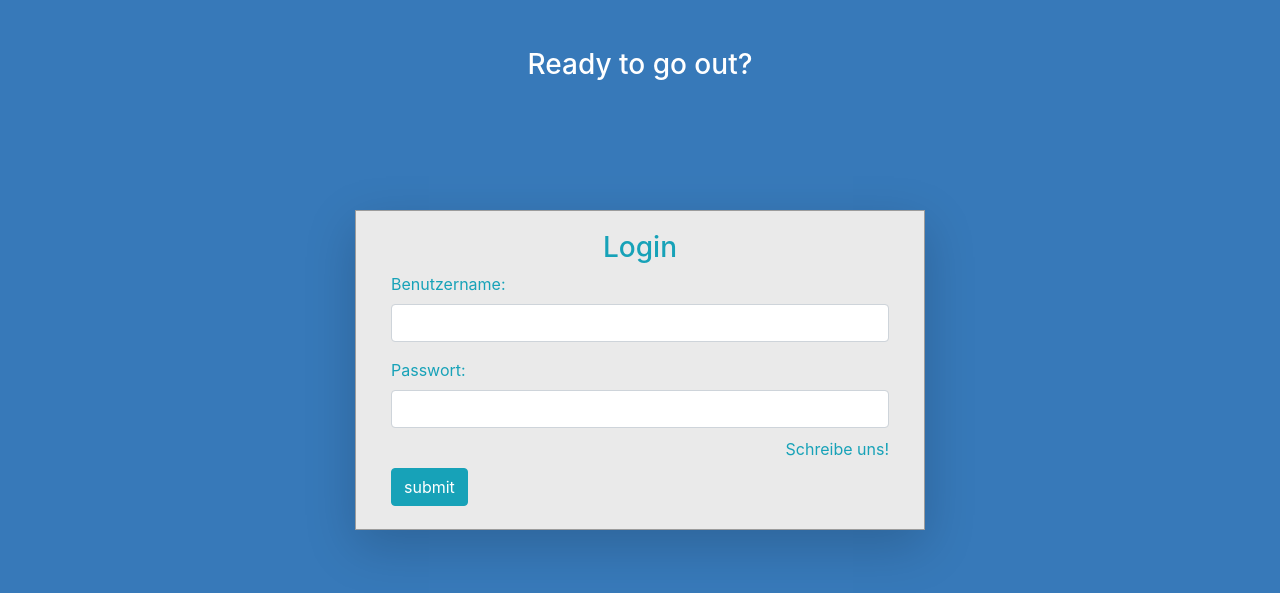
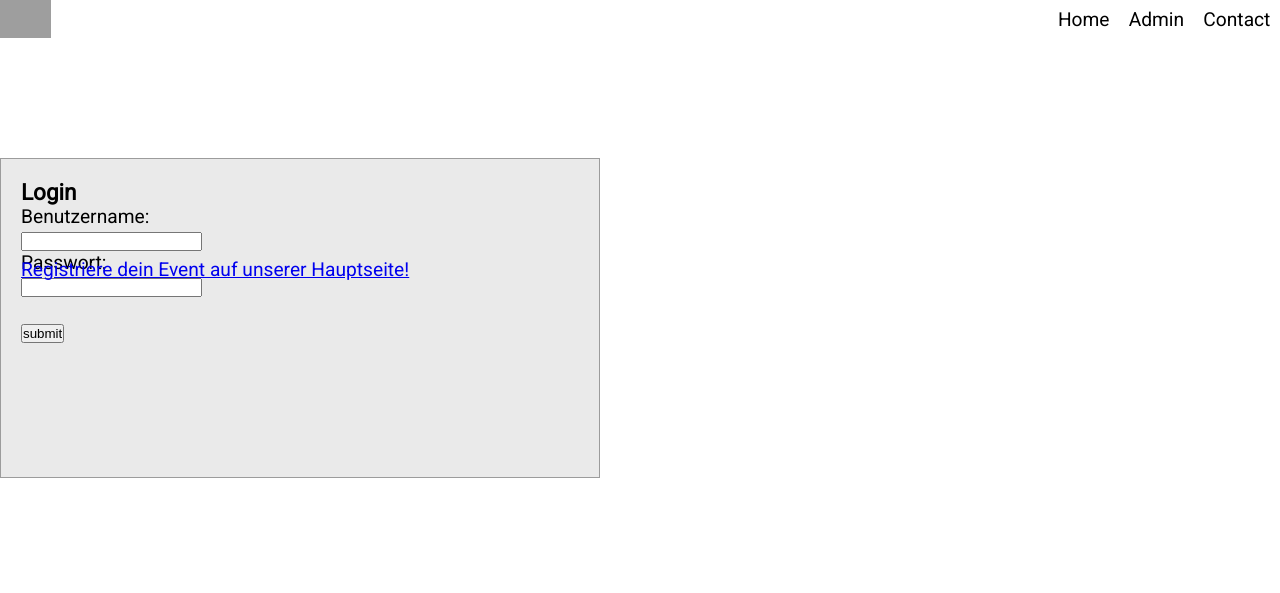
Before and after one commit to readytogoout/eventpanel, a Flask app: page /login in a window 1280 px wide. Shown: the top 593 px of the page. Run offline with Flask 2, Linux system fonts and the light colour scheme; parts of the project's set-up code (start-up, migrations or seed data) failed here and were passed over; some libraries are stand-ins or nearby versions; grey boxes are pictures that could not be loaded.

Commit message:
navigation
Signed-off-by: Roman Gräf <romangraef@loves.dicksinhisan.us>

```diff
--- /dev/null
+++ b/static/css/body.css
@@ -0,0 +1,14 @@
+@import "menu.css";
+@import "../branding/css/colors.css";
+body {
+    background: var(--rdy-darkblue);
+    color: var(--rdy-white);
+    font-family: "Roboto", Arial, sans-serif;
+    font-size: 1.2em;
+}
+
+* {
+    box-sizing: border-box;
+    padding: 0;
+    margin: 0;
+}
--- /dev/null
+++ b/static/css/menu.css
@@ -0,0 +1,75 @@
+
+header {
+    border-bottom: 1px solid var(--rdy-green);
+    background: var(--rdy-blue);
+}
+
+.navigation-container {
+    overflow-y: hidden;
+}
+
+.navigation-container.navigation-collapsed {
+    height: 2.1em;
+}
+
+.logo {
+    display: inline-block;
+    height: 2em;
+}
+
+.navigation-list {
+    list-style-type: none;
+}
+
+.navigation-toggle {
+    z-index: 1;
+    position: absolute;
+    display: inline-block;
+    top: 0;
+    right: 0;
+    height: 2em;
+    width: 3em;
+    padding-top: 1em;
+    padding-left: 1em;
+    padding-right: 1em;
+    cursor: pointer;
+}
+
+.navigation-list li {
+    text-align: center;
+    margin: 0 auto 1.2em;
+}
+
+.navigation-list li a {
+    text-decoration: none;
+    color: var(--rdy-white);
+}
+
+@media screen and (min-width: 780px) {
+    .navigation-container {
+        display: flex;
+        justify-content: space-between;
+        padding-bottom: 0;
+        align-items: center;
+    }
+
+    .navigation-collapsed {
+        height: auto !important;
+    }
+
+    .navigation-list {
+        display: flex;
+        justify-content: flex-end;
+        padding-bottom: 0;
+        flex-direction: row;
+    }
+
+    .navigation-list li {
+        margin: 0;
+        padding: 0 0.5em;
+    }
+
+    .navigation-toggle {
+        display: none;
+    }
+}
--- /dev/null
+++ b/static/js/menu.js
@@ -0,0 +1,14 @@
+'use strict';
+(function () {
+    const headerNavigationToggleElement = document.getElementById("navigation-toggle");
+    const headerNavigationContentContainerElement = document.getElementById("navigation-container");
+    const navigationExpandedClassName = "navigation-collapsed";
+    headerNavigationToggleElement.addEventListener("click", function (ev) {
+        if (headerNavigationContentContainerElement.classList.contains(navigationExpandedClassName)) {
+            headerNavigationContentContainerElement.classList.remove(navigationExpandedClassName);
+        } else {
+            headerNavigationContentContainerElement.classList.add(navigationExpandedClassName);
+        }
+        ev.preventDefault();
+    });
+})();
--- a/templates/base.html
+++ b/templates/base.html
@@ -5,38 +5,48 @@
     <meta name="viewport"
           content="width=device-width, user-scalable=no, initial-scale=1.0, maximum-scale=1.0, minimum-scale=1.0">
     <meta http-equiv="X-UA-Compatible" content="ie=edge">
-    <link rel="shortcut icon" href="{{ url_for('static', filename='branding/png/logo_simpel.png') }}" type="image/x-icon">
+
+    <link rel="shortcut icon" href="{{ url_for('static', filename='branding/png/logo_simpel.png') }}"
+          type="image/x-icon">
     <title>
         {% block title %}
             Missing title
         {% endblock %}
     </title>
-    <link rel="stylesheet" href="https://stackpath.bootstrapcdn.com/bootstrap/4.5.0/css/bootstrap.min.css" integrity="sha384-9aIt2nRpC12Uk9gS9baDl411NQApFmC26EwAOH8WgZl5MYYxFfc+NcPb1dKGj7Sk" crossorigin="anonymous">
-
-
-    <script src="https://code.jquery.com/jquery-3.5.1.slim.min.js" integrity="sha384-DfXdz2htPH0lsSSs5nCTpuj/zy4C+OGpamoFVy38MVBnE+IbbVYUew+OrCXaRkfj" crossorigin="anonymous"></script>
-    <script src="https://cdn.jsdelivr.net/npm/popper.js@1.16.0/dist/umd/popper.min.js" integrity="sha384-Q6E9RHvbIyZFJoft+2mJbHaEWldlvI9IOYy5n3zV9zzTtmI3UksdQRVvoxMfooAo" crossorigin="anonymous"></script>
-    <script src="https://stackpath.bootstrapcdn.com/bootstrap/4.5.0/js/bootstrap.min.js" integrity="sha384-OgVRvuATP1z7JjHLkuOU7Xw704+h835Lr+6QL9UvYjZE3Ipu6Tp75j7Bh/kR0JKI" crossorigin="anonymous"></script>
+    {% block head %}
+    {% endblock %}
+    <link rel="stylesheet" href="//fonts.googleapis.com/css2?family=Noto+Sans&family=Roboto&display=swap">
+    <link rel="stylesheet" href="//css.gg/menu.css">
+    <link rel="stylesheet" href="{{ url_for('static', filename='css/body.css') }}">
 </head>
 <body>
 {% with messages = get_flashed_messages(with_categories=true) %}
     {% if messages %}
         <ul class=flashes>
             {% for category, message  in messages %}
-                <li class="{{ category }}">{{ message }}</li>
+                <li class="flash flash-{{ category }}">{{ message }}</li>
             {% endfor %}
         </ul>
     {% endif %}
 {% endwith %}
-
-{% block content %}
-    Missing content
+<header>
+    <div class="navigation-toggle" id="navigation-toggle"><i class="gg-menu"></i></div>
+    <nav class="navigation-container navigation-collapsed" id="navigation-container">
+        <img src="{{ url_for('static', filename='branding/png/logo_schrift.png') }}" alt="logo" class="logo">
+        <ul class="navigation-list" id="navigation-list">
+            <li><a>Home</a></li>
+            <li><a>Admin</a></li>
+            <li>Contact</li>
+        </ul>
+    </nav>
+</header>
+<div>
+    {% block content %}
+        Missing content
+    {% endblock %}
+</div>
+{% block scripts %}
 {% endblock %}
+<script src="{{ url_for('static', filename='js/menu.js') }}"></script>
 </body>
 </html>
-
-<style>
-    {% block style %}
-        /*Wo is der Style?*/
-    {% endblock %}
-</style>
--- a/templates/login.html
+++ b/templates/login.html
@@ -4,17 +4,6 @@
 {% endblock %}
 {% block content %}
     <div id="logincomponent">
-        <h3 class="text-center text-white pt-5">Ready to go out?</h3>
         {% include "logincomponent.html" %}
     </div>
 {% endblock %}
-
-{% block style %}
-    body {
-        background-color: #3779b9;
-    }
-    #logincomponent {
-        margin: 0;
-        padding: 0;
-    }
-{% endblock %}
--- a/templates/logincomponent.html
+++ b/templates/logincomponent.html
@@ -16,8 +16,7 @@
                     <input type="submit" name="Anmelden" class="btn btn-info btn-md" value="submit">
                 </div>
                 <div id="register-link" class="text-right">
-                    <!--Email ist in arbeit, funktioniert noch nicht!-->
-                    <a href="mailto://readytogoout@heliand-pfadfinderschaft.de" class="text-info">Schreibe uns!</a>
+                    <a href="https://readytogoout.games/" class="text-info">Registriere dein Event auf unserer Hauptseite!</a>
                 </div>
                 <input type="hidden" name="redirect" value="{{ request.args.get('redirect_to', '/') }}">
             </form>
```
Also changed, not shown: static/css/login.css (added).
